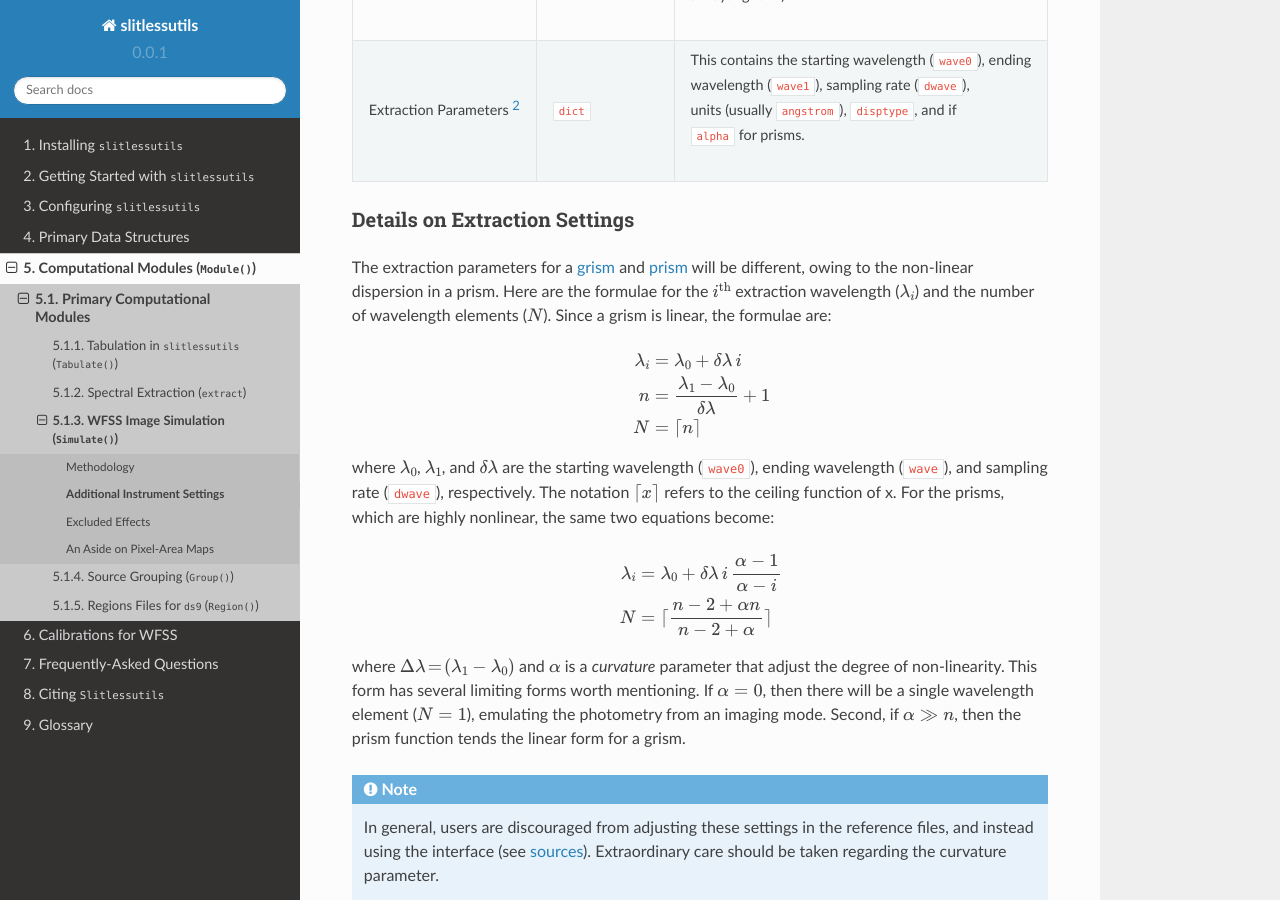
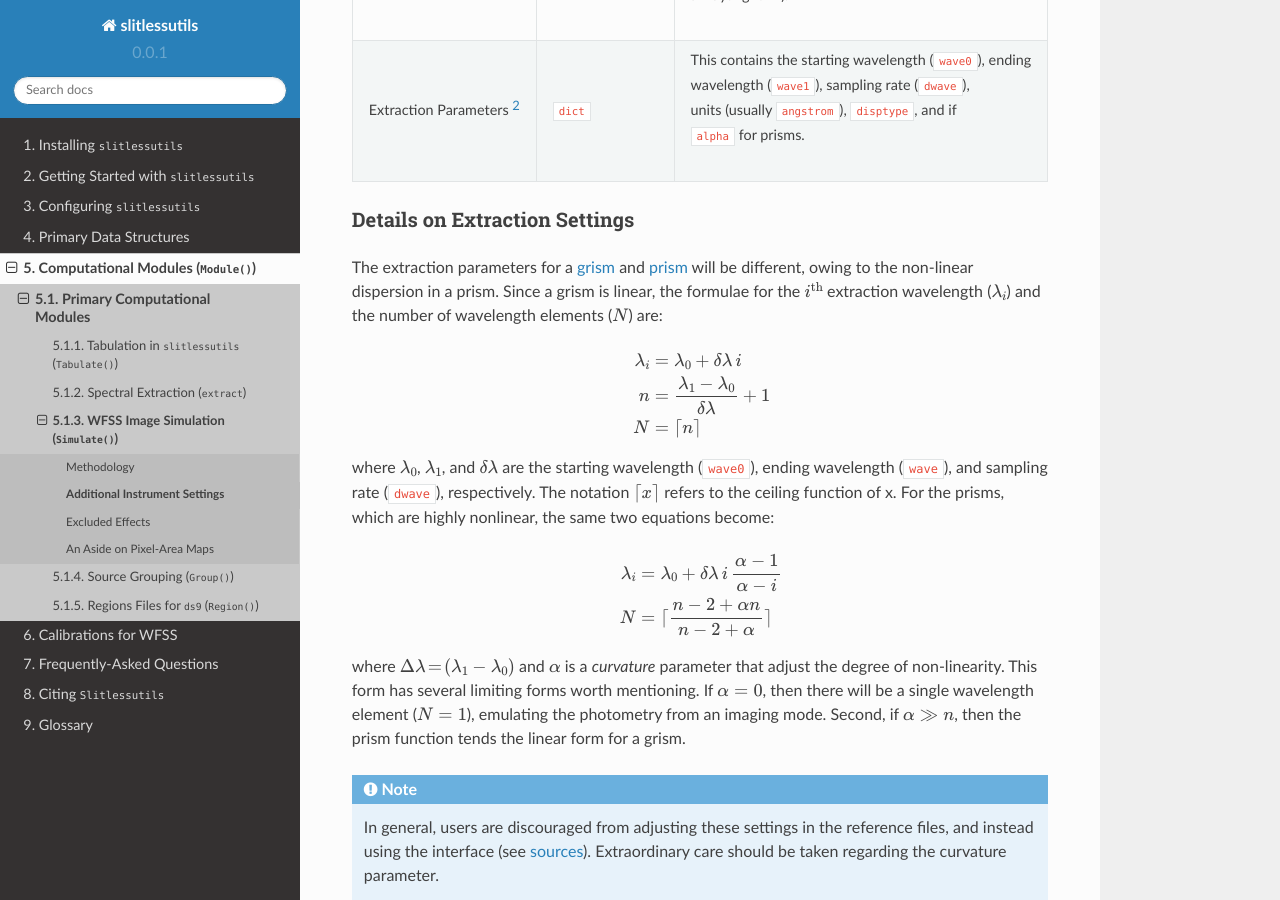
Before and after one commit to spacetelescope/slitlessutils, a Sphinx documentation site: the page built from docs/instrumentfiles.rst, in a window 1280 px wide and 900 px high, scrolled down 966 px. Built offline with Sphinx 7.4.7 and the Read the Docs theme 2.0.0, drawn with Linux system fonts in a browser that asks for light colours; the version number is read from the project's files by our own code.

Commit message:
Update docs/instrumentfiles.rst
Co-authored-by: Ricky O'Steen <39831871+rosteen@users.noreply.github.com>

```diff
--- a/docs/instrumentfiles.rst
+++ b/docs/instrumentfiles.rst
@@ -63,7 +63,7 @@ Instrument-Wide Grating/Blocking Parameters
 Details on Extraction Settings
 ^^^^^^^^^^^^^^^^^^^^^^^^^^^^^^
 
-The extraction parameters for a :term:`grism` and :term:`prism` will be different, owing to the non-linear dispersion in a prism.  Here are the formulae for the :math:`i^\mathrm{th}` extraction wavelength (:math:`\lambda_i`) and the number of wavelength elements (:math:`N`).  Since a grism is linear, the formulae are:
+The extraction parameters for a :term:`grism` and :term:`prism` will be different, owing to the non-linear dispersion in a prism.  Since a grism is linear, the formulae for the :math:`i^\mathrm{th}` extraction wavelength (:math:`\lambda_i`) and the number of wavelength elements (:math:`N`) are:
 
 .. math::
   \begin{eqnarray}
```
